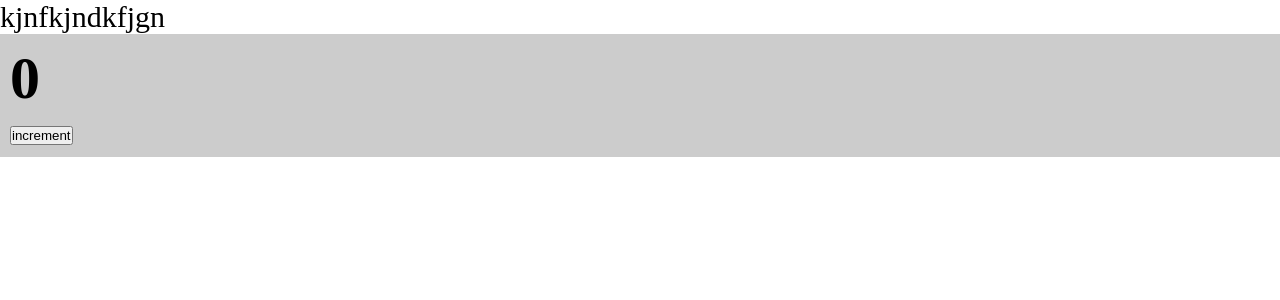
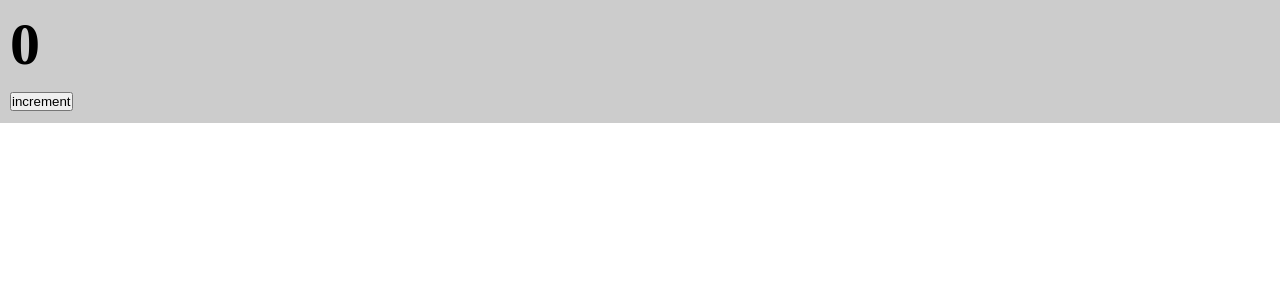
Before and after one commit to ksundelife/production_react, a React app: page / in a window 1280 px wide. Shown: the top 300 px of the page. Built offline with nearby package versions, Linux system fonts and the light colour scheme.

Commit message:
[setting_5_2]: css modules are configured. autocomplete are configured

```diff
--- a/src/App.tsx
+++ b/src/App.tsx
@@ -5,7 +5,6 @@ export const App = () => {
 
     return (
         <div className="app">
-            kjnfkjndkfjgn
              <Counter />
         </div>
     );
--- a/tsconfig.json
+++ b/tsconfig.json
@@ -27,6 +27,11 @@
         "allowSyntheticDefaultImports": true,
         // auto import
         "checkJs": true,
+        "plugins": [
+            {
+                "name": "typescript-plugin-css-modules"
+            }
+        ]
     },
     // если при сборке используем спецификацию модуляции отличную от CommonJs
     // устанавливаем переопределение для ts-node
```
Also changed, not shown: 1 other file (tests, documents, lock files or other folders).
